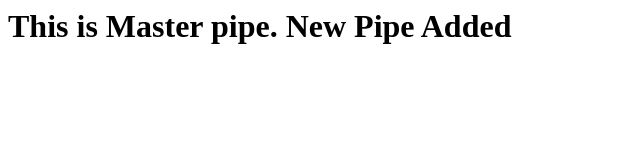
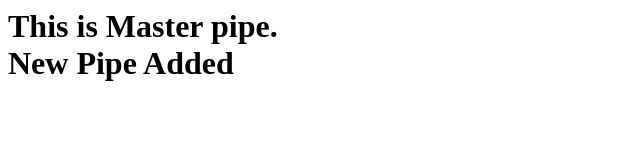
Before and after one commit to Darzzzz/q1q2q3-jenkinsfile-docker, a plain HTML site: page index.html in a window 1280 px wide. Shown: the whole page, without its empty margins (0-640 px from the left). Drawn offline with Linux system fonts and the light colour scheme.

Commit message:
Update index.html

```diff
--- a/index.html
+++ b/index.html
@@ -1,4 +1,4 @@
 <h1>
-	This is Master pipe.
+	This is Master pipe.<br>
 	New Pipe Added
 </h1>
```
